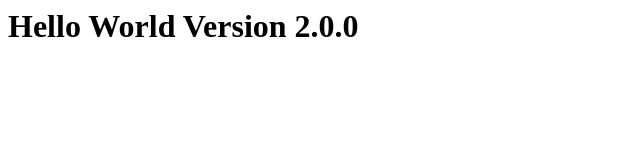
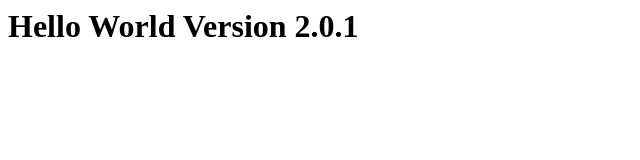
Before and after one commit to sakuffo/n28-promo-to-prod, a plain HTML site: page index.html in a window 1280 px wide. Shown: the full height of the page, 0-640 px from the left. Drawn offline with Linux system fonts and the light colour scheme.

Commit message:
new version

```diff
--- a/index.html
+++ b/index.html
@@ -1,5 +1,5 @@
 <html>
 <body>
-  <h1>Hello World Version 2.0.0</h1>
+  <h1>Hello World Version 2.0.1</h1>
 </body>
 </html>
```
